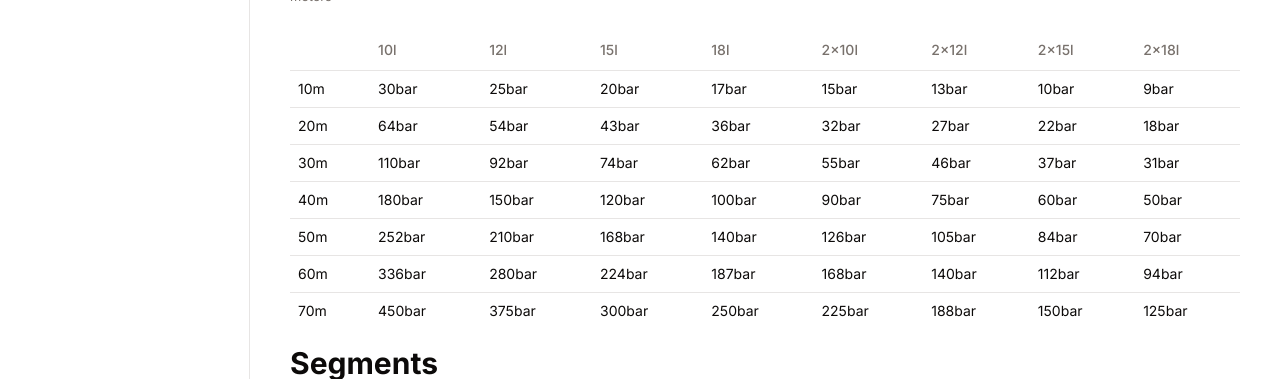
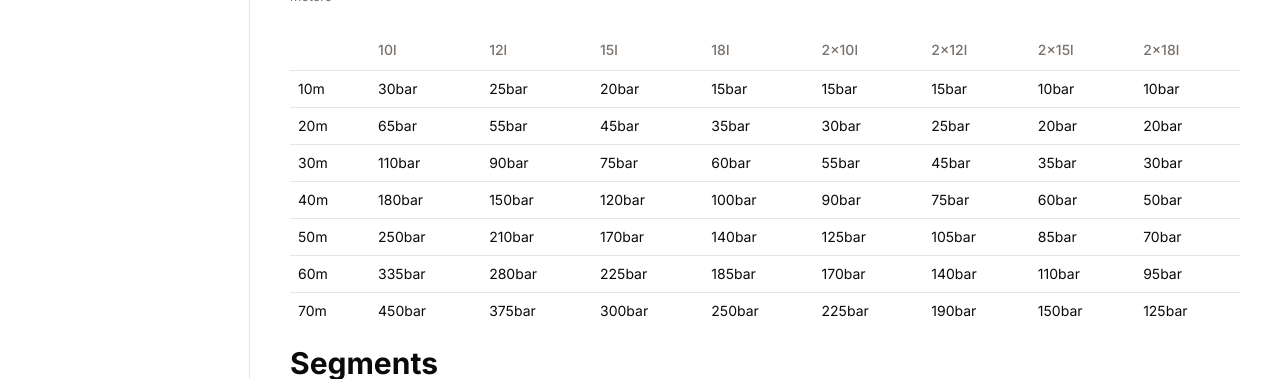
Before and after one commit to d-asensio/petecrack, a Next.js app: page / in a window 1280 px wide. Shown: the part 359-738 px from the top of the page. Built offline with nearby package versions, Linux system fonts and the light colour scheme.

Commit message:
round min gas to the neares multiple of 5

```diff
--- a/src/app/min-gas-table.tsx
+++ b/src/app/min-gas-table.tsx
@@ -25,6 +25,20 @@ function petecrackFormula ({ depth0, depth1 = 0, sacRate }: { depth0: number, de
   const tts = Math.ceil(alphaDepth/3) + 1
 
   return Pavg * tts * sacRate * 2
+}
+
+function roundToNearestFive(n: number) {
+  return Math.round(n / 5) * 5;
+}
+
+function minGas({ depth0, depth1 = 0, sacRate, volume }: { depth0: number, depth1?: number, sacRate: number, volume: number }) {
+  const liters = petecrackFormula({
+    depth0,
+    depth1,
+    sacRate
+  })
+
+  return roundToNearestFive(liters / volume)
 }
 
 interface MinGasTableProps {
@@ -71,11 +85,12 @@ export function MinGasTable({ cylinders, sacRate }: MinGasTableProps) {
               <TableCell>{depth}m</TableCell>
               {cylinders.map(({volume}) => (
                 <TableCell key={volume} >
-                  {Math.ceil(petecrackFormula({
+                  {minGas({
                     depth0: depth,
                     depth1: nextGasSourceDepth,
-                    sacRate
-                  }) / volume)}bar
+                    sacRate,
+                    volume
+                  })}bar
                 </TableCell>
               ))}
             </TableRow>
```
